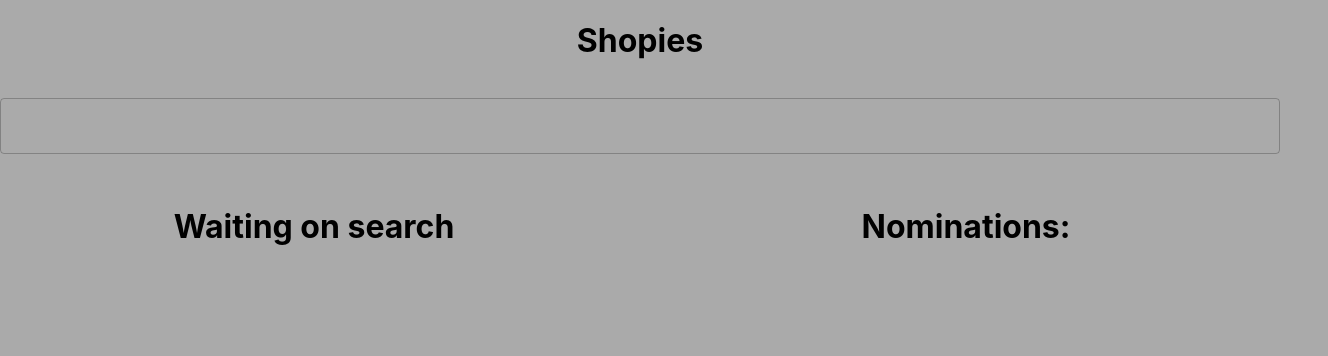
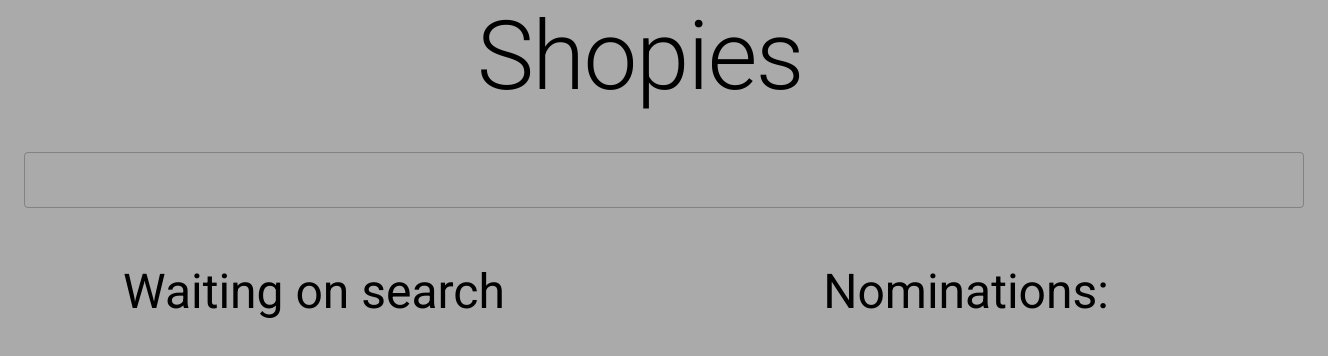
Before and after one commit to faluciano/movie-list, a React (Create React App) app in the folder frontend/: page / in a window 1280 px wide. Shown: the top 356 px of the page, 1328 px wide, since content can reach past the window. Built offline with nearby package versions, Linux system fonts and the light colour scheme.

Commit message:
Changed List layout

```diff
--- a/frontend/src/App.js
+++ b/frontend/src/App.js
@@ -1,11 +1,11 @@
 import './App.css';
 import Movie from './Movie';
-
+import Typography from '@material-ui/core/Typography';
 
 function App() {
   return (
     <div className="App">
-      <h1>Shopies</h1>
+      <Typography variant="h1">Shopies</Typography>
       <Movie/>
     </div>
   );
--- a/frontend/src/Movie.js
+++ b/frontend/src/Movie.js
@@ -7,15 +7,16 @@ import Button from '@material-ui/core/Button';
 import List from '@material-ui/core/List';
 import ListItem from '@material-ui/core/ListItem';
 import ListItemText from '@material-ui/core/ListItemText';
+import ListItemSecondaryAction from '@material-ui/core/ListItemSecondaryAction';
+import Typography from '@material-ui/core/Typography';
 
 const useStyles = makeStyles((theme) => ({
     root: {
-        flexGrow:1,
+        flexGrow:3,
     },
     paper: {
-        padding: theme.spacing(2),
+        padding: theme.spacing(3),
         textAlign: 'center',
-        color: theme.palette.text.secondary,
     },
 }));
 
@@ -24,8 +25,6 @@ function Movie() {
     const [nominees, setNominees] = useState([]);
     const classes = useStyles();
     const valueRef = useRef('');
-
-
 
     function handleKey(event){
         if(event.key==='Enter' && valueRef.current.value!==''){
@@ -39,27 +38,28 @@ function Movie() {
             }
         })
         .then(response=>{
-            setMovies(
-                response.data.map((movie)=>{
+            setMovies(()=>{
+                if (response.data===''){
+                    return []
+                }
+                return (response.data.map((movie)=>{
                     return(
-                        <ListItem
-                        alignItems="center"
-                        key={movie}>
-                            <ListItemText alignItems="center">
-                                {movie[0]}
+                            <ListItem key={movie[0]}>
+                                <ListItemText>
+                                    <Typography variant="body1">{movie[0]}</Typography>
                                 </ListItemText>
-                            <ListItem alignItems="center">
+                                <ListItemSecondaryAction>
                                     <Button
                                     onClick={()=>nominate(movie[0])}
                                     variant="contained"
                                     color="primary">
-                                    Nominate
+                                        <Typography variant="button">Nominate</Typography>
                                     </Button>
-                            </ListItem>
+                                </ListItemSecondaryAction>
                             </ListItem>
                     )
+                }))
             })
-            )
         });
     }
     function nominate(nominee){
@@ -68,19 +68,18 @@ function Movie() {
                 return prev;
             }
             return ([...prev,
-                (<ListItem
-                key={nominee}>
+                (<ListItem key={nominee}>
                         <ListItemText>
-                        {nominee}
+                            <Typography variant="body1">{nominee}</Typography>
                         </ListItemText>
-                    <ListItem>
+                        <ListItemSecondaryAction>
                             <Button
                             onClick={()=>remove(nominee)}
                             variant="contained"
                             color="secondary">
-                            Remove
+                                <Typography variant="button">Remove</Typography>
                             </Button>
-                    </ListItem>
+                        </ListItemSecondaryAction>
                     </ListItem>)]
             )
         });
@@ -90,7 +89,7 @@ function Movie() {
     }
     return (
         <div className={classes.root}>
-            <Grid container spacing={3}>
+            <Grid container alignItems="flex-start" spacing={3}>
                 <Grid item xs={12}>
                     <TextField
                         onKeyDown={handleKey}
@@ -98,25 +97,24 @@ function Movie() {
                         fullWidth
                         margin="normal"
                         variant="outlined"
+                        className={classes.paper}
                     />
                 </Grid>
                 <Grid item xs={6}>
                     <div>
-                        {valueRef.current.value?<h1>Results for "{valueRef.current.value}":</h1>:<h1>Waiting on search</h1>}
-                        <List>
-                            {
-                            movies
-                            }
+                        <Typography variant="h3">
+                        {valueRef.current.value?`Results for "${valueRef.current.value}":`:`Waiting on search`}
+                        </Typography>
+                        <List className={classes.paper}>
+                            {movies}
                         </List>
                     </div>
                 </Grid>
                 <Grid item xs={6}>
                     <div>
-                        <h1>Nominations:</h1>
-                        <List>
-                            {
-                            nominees
-                            }
+                        <Typography variant="h3">Nominations:</Typography>
+                        <List className={classes.paper}>
+                            {nominees}
                         </List>
                     </div>
                 </Grid>
```
Also changed, not shown: 1 other file (tests, documents, lock files or other folders). Lines whose indentation alone changed are shown as unchanged.
